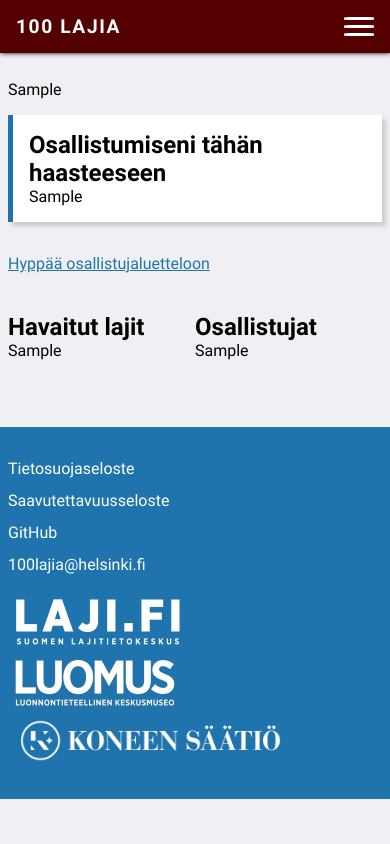
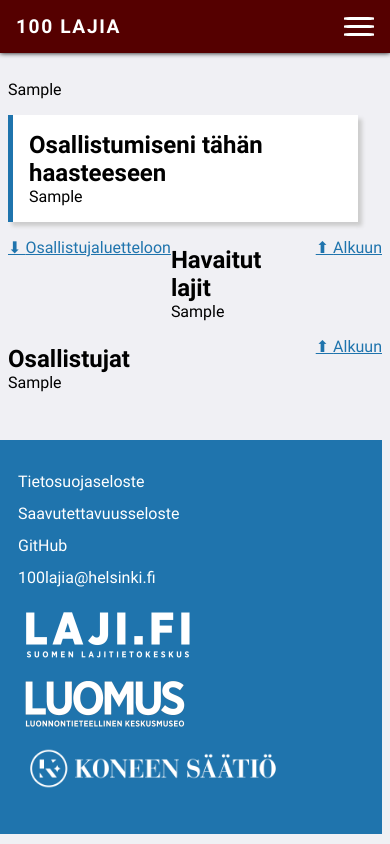
Before and after one commit to luomus/species-challenge, a Flask app: template app/templates/challenge.html in a window 390 px wide. Run offline with Flask 3, Linux system fonts and the light colour scheme; the template is opened without the code that fills it: most values are stand-ins (such as "Sample title", 1, 10 or a date in 2020).

Commit message:
Improve mobile styles

```diff
--- a/app/controllers/challenge.py
+++ b/app/controllers/challenge.py
@@ -13,7 +13,8 @@ def make_challenge_html(challenge):
     html += "<p>Osallistumisaika: " + common_helpers.date_to_fi(challenge["date_begin"], challenge["date_end"]) + "</p>"
 
     if challenge["status"] == "open":
-        html += "<p><strong>Tämä haaste on avoinna, tervetuloa osallistumaan!</strong></p>"
+        pass
+#        html += "<p><strong>Tämä haaste on avoinna, tervetuloa osallistumaan!</strong></p>"
     if challenge["status"] == "closed":
         html += "<p><strong>Tämä haaste on loppunut.</strong> <a href='/'>Tutustu muihin käynnissä oleviin haasteisiin!</a></p>"
 
--- a/app/static/css/style.css
+++ b/app/static/css/style.css
@@ -67,7 +67,6 @@ a:visited {
 
 /* NAVIGATION */
 
-
 #navi {
     background-color: #1F74AD;
     color: #f1f1f1;
@@ -78,7 +77,7 @@ a:visited {
     position: fixed;
     top: 0;
     left: 0;
-    width: calc(100% - 2em);
+    right: 0;
     height: 1.3em;
     z-index: 100;
     box-shadow: #000 0 0 5px;
@@ -135,16 +134,16 @@ a:visited {
 
 #footer {
     background-color: #1F74AD;
-    padding: 10px;
+    padding: 10px 10px 10px 20px;
     margin: 2em 0 0 -10px;
     clear: both;
-    width: calc(100% - 2px);
     vertical-align: middle;
     overflow: hidden;
 }
 
 #footer img {
     max-width: 80%;
+    margin-bottom: 0.5em;
 }
 
 #footer a {
@@ -218,6 +217,7 @@ a:visited {
 
 #aftercontent {
     clear: both;
+    height: 0;
 }
 
 .challenges h2,
@@ -231,7 +231,7 @@ a:visited {
     padding: 1em;
     background-color: #fff;
     float: left;
-    height: 9em;
+    min-height: 9em;
     box-shadow: #ccc 4px 4px 4px;
 }
 
@@ -268,12 +268,7 @@ a:visited {
 
 .challenge h3,
 .participation h3 {
-    margin: 0 0 1em -0.5em;
-}
-
-.challenges h3 a,
-.participations h3 a {
-    padding: 0.5em;
+    margin: 0 0 1em 0;
 }
 
 .challenge p,
@@ -286,6 +281,7 @@ a:visited {
     padding: 1em;
     border-left: 5px solid #1F74AD;
     margin-top: 1em;
+    margin-right: 1.5em;
     box-shadow: #ccc 4px 4px 4px;
 }
 
@@ -336,7 +332,6 @@ textarea#description {
     margin-left: 0;
     padding-left: 0;
     background-color: #fff;
-    border-radius: 10px;
 }
 
 #taxa li {
@@ -417,7 +412,7 @@ button:active {
 
 #trash {
     float: right;
-    width: 20em;
+    width: 15em;
     height: 4em;
     position: relative;
     background-color: #ffcccc;
@@ -453,12 +448,16 @@ button:active {
 }
 
 .anchor_link {
-    margin-top: 2em;
-    margin-left: 0;
+    margin: 1em 0 0 0;
     padding-left: 0;
 }
+
 .anchor_link li {
     list-style-type: none;
+}
+
+.anchor_link li a span {
+    text-decoration: none;
 }
 
 .no_additional_taxa {
@@ -477,8 +476,8 @@ button:active {
     -webkit-overflow-scrolling: touch;
     display: block;
     max-width: 100vw;
-    margin: 0 -3em;  /* Compensate for any parent padding */
-    padding: 0 3em;  /* Add inner padding to maintain alignment */
+    margin: 0 -3em 0 -3em;  /* Compensate for any parent padding */
+    padding: 0 3em 0 3em;  /* Add inner padding to maintain alignment */
 }
 
 table {
@@ -600,6 +599,10 @@ padding: 10px;
         width: 80%;
     }
 
+    #main_form {
+        clear: both;
+    }
+
     #footer a {
         display: block;
         line-height: 2em;
--- a/app/templates/challenge.html
+++ b/app/templates/challenge.html
@@ -15,22 +15,35 @@
         {{ html["participations_html"]|safe }}
     </div>
 
-    <ul class="only_mobi anchor_link">
-        <li>
-            <a href="#challenge_participants">Hyppää osallistujaluetteloon</a>
-        </li>
-    </ul>
+    <div id="challenge_results_container">
 
-    <div id="challenge_results_container">
+        <ul class="only_mobi anchor_link">
+            <li>
+                <a href="#challenge_participants"><span>⬇ </span>Osallistujaluetteloon</a>
+            </li>
+        </ul>
 
         <div id="challenge_species">
             <h2>Havaitut lajit</h2>
             {{ html["taxa_html"]|safe }}
         </div>
+
+        <ul class="only_mobi anchor_link">
+            <li>
+                <a href="#content"><span>⬆ </span>Alkuun</a>
+            </li>
+        </ul>
+
         <div id="challenge_participants">
             <h2>Osallistujat</h2>
             {{ html["participant_html"]|safe }}
         </div>
+
+        <ul class="only_mobi anchor_link">
+            <li>
+                <a href="#content"><span>⬆ </span>Alkuun</a>
+            </li>
+        </ul>
     </div>
 
 
--- a/app/templates/form_challenge100.html
+++ b/app/templates/form_challenge100.html
@@ -283,8 +283,9 @@
         </div>
         {% endif %}
 
+        <div id="main_form">
             <p>
-            <label for="name">Osallistujan nimi tai nimimerkki (pakollinen):</label><br>
+                <label for="name"><strong>Osallistujan nimi tai nimimerkki (pakollinen):</strong></label><br>
                 <input
                     type="text"
                     id="name"
@@ -294,7 +295,7 @@
             </p>
 
             <p>
-            <label for="place">Paikka (vapaaehtoinen): Haasteeseen osallistumisen tärkein havainnointipaikka.  Voit lisätä kenttään myös laajemman alueen tai useamman paikannimen (esim. <em>Pääkaupunkiseutu</em> tai <em>Tampere ja Lappeenranta</em>).</label><br>
+                <label for="place"><strong>Paikka (vapaaehtoinen):</strong> Haasteeseen osallistumisen tärkein havainnointipaikka.  Voit lisätä kenttään myös laajemman alueen tai useamman paikannimen (esim. <em>Pääkaupunkiseutu</em> tai <em>Tampere ja Lappeenranta</em>).</label><br>
                 <input
                     type="text"
                     id="place"
@@ -309,6 +310,7 @@
             <p id="submit_container">
                 <button type="submit" id="submit_button">Tallenna osallistuminen</button>
             </p>
+        </div>
 
         {% if 'taxa_count' not in html['data_fields'] %}
             <!-- Empty form -->
--- a/app/templates/participation_stats.html
+++ b/app/templates/participation_stats.html
@@ -14,6 +14,10 @@
 
 <p>Olet havainnut {{ html['participation_data']['taxa_count']|safe }} lajia ✅.</p>
 
-{{ html['taxa_html']|safe }}
+<div id="challenge_results_container">
+    <div id="challenge_species">
+        {{ html['taxa_html']|safe }}
+    </div>
+</div>
 
 {% endblock %}
```
Also changed, not shown: app/controllers/participation_taxa.py (+3 -4 lines). Lines whose indentation alone changed are shown as unchanged.
